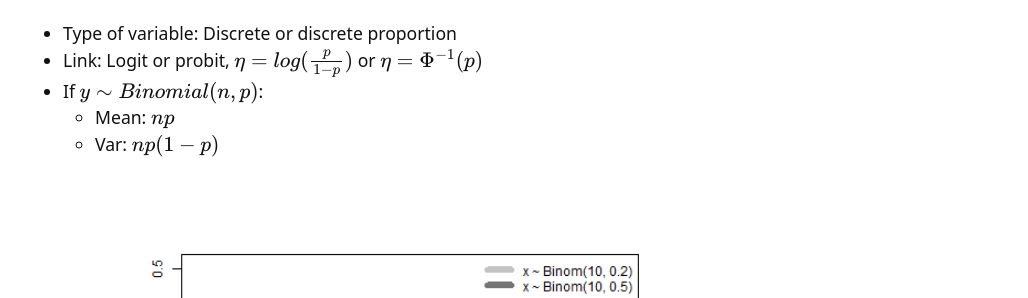
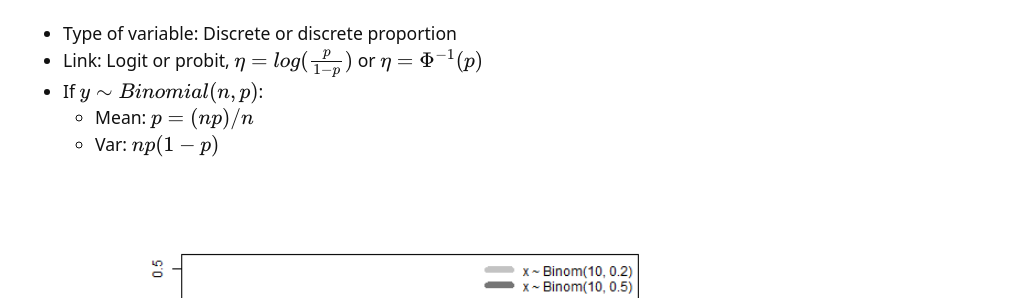
Before and after one commit to k-state-id3a/mixed-models-fall25, a Jekyll site: the page built from content/3-lesson.md, in a window 1280 px wide and 900 px high, scrolled down 8380 px. Shown: the part 159-457 px from the top of the window, without its empty margins (246-1274 px from the left). Built offline with Jekyll 4.4.1, drawn with Linux system fonts in a browser that asks for light colours; formulas are drawn with MathJax 3.

Commit message:
Minor fix

```diff
--- a/content/3-lesson.md
+++ b/content/3-lesson.md
@@ -303,7 +303,7 @@ $$
 - Type of variable: Discrete or discrete proportion
 - Link: Logit or probit, $$\eta = log(\frac{p}{1-p})$$ or $$\eta = \Phi^{-1}(p)$$
 - If $$y \sim Binomial(n, p)$$:
-  - Mean: $$np$$
+  - Mean: $$p = (np)/n$$
   - Var: $$np(1-p)$$
 
 {% include figure.html img="day3/binomialdist.png" alt="" caption="" width="80%" %}
```
